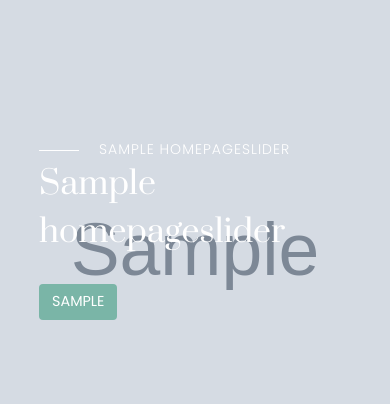
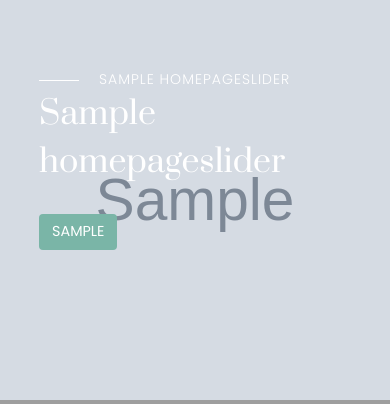
Before and after one commit to deevdz/final-project, a Django app: page / in a window 390 px wide. Shown: the part 116-520 px from the top of the page. Run offline with Django 3.2, Linux system fonts and the light colour scheme; tables that the repository leaves empty hold one stand-in row (values such as "Sample post"); grey boxes marked "Sample" are stand-in pictures; data that the repository does not hold is empty; some libraries are stand-ins or nearby versions; grey boxes are pictures that could not be loaded.

Commit message:
Final Alterations

```diff
--- a/cart/admin.py
+++ b/cart/admin.py
@@ -2,5 +2,9 @@ from django.contrib import admin
 from .models import OrderLineItem
 
 
+# Admin - OrderLineItem: What to display in the backend view
+class OrderLineItemAdmin(admin.ModelAdmin):
+    list_display = ('user', 'item', 'created', 'purchased')
+
 # Register your models here.
-admin.site.register(OrderLineItem)
+admin.site.register(OrderLineItem, OrderLineItemAdmin)
--- a/checkout/admin.py
+++ b/checkout/admin.py
@@ -2,6 +2,10 @@ from django.contrib import admin
 from .models import Address, Order
 
 
+# Admin - Order: What to display in the backend view
+class OrderAdmin(admin.ModelAdmin):
+    list_display = ('user', 'created', 'ordered')
+
 # Register your models here.
-admin.site.register(Order)
+admin.site.register(Order, OrderAdmin)
 admin.site.register(Address)
--- a/home/templates/index.html
+++ b/home/templates/index.html
@@ -8,7 +8,7 @@
       {% for slide in slides %}
         {% if forloop.first %}
           <div class="carousel-item active">
-            <img src="{{slide.image.url}}" alt="{{slide.title}}" width="100%" height="500">
+            <img src="{{slide.image.url}}" alt="{{slide.title}}" width="100%" class="carousel-image">
             <div class="carousel-caption {{slide.headline_alignment}}">
               <div class="homepage-title-content">
                 <div class="section-pre-title">{{slide.subtitle}}</div>
@@ -19,7 +19,7 @@
           </div>
           {% else %}
             <div class="carousel-item">
-              <img src="{{slide.image.url}}" alt="{{slide.title}}" width="100%" height="500">
+              <img src="{{slide.image.url}}" alt="{{slide.title}}" width="100%" class="carousel-image">
               <div class="carousel-caption {{slide.headline_alignment}}">
                 <div class="homepage-title-content">
                   <div class="section-pre-title">{{slide.subtitle}}</div>
--- a/static/css/custom.css
+++ b/static/css/custom.css
@@ -131,6 +131,10 @@ label {
 .carousel-caption {
     z-index: 10;
     text-align: left;
+}
+
+.carousel-image {
+    height:500px;
 }
 
 .slider-left-aligned {
@@ -1277,6 +1281,10 @@ body {
     padding-top:50px;
 }
 
+.carousel-image {
+    height: 400px;
+}
+
 .box-section-pre-title {
     font-size:24px;
 }
```
Also changed, not shown: README.md.
